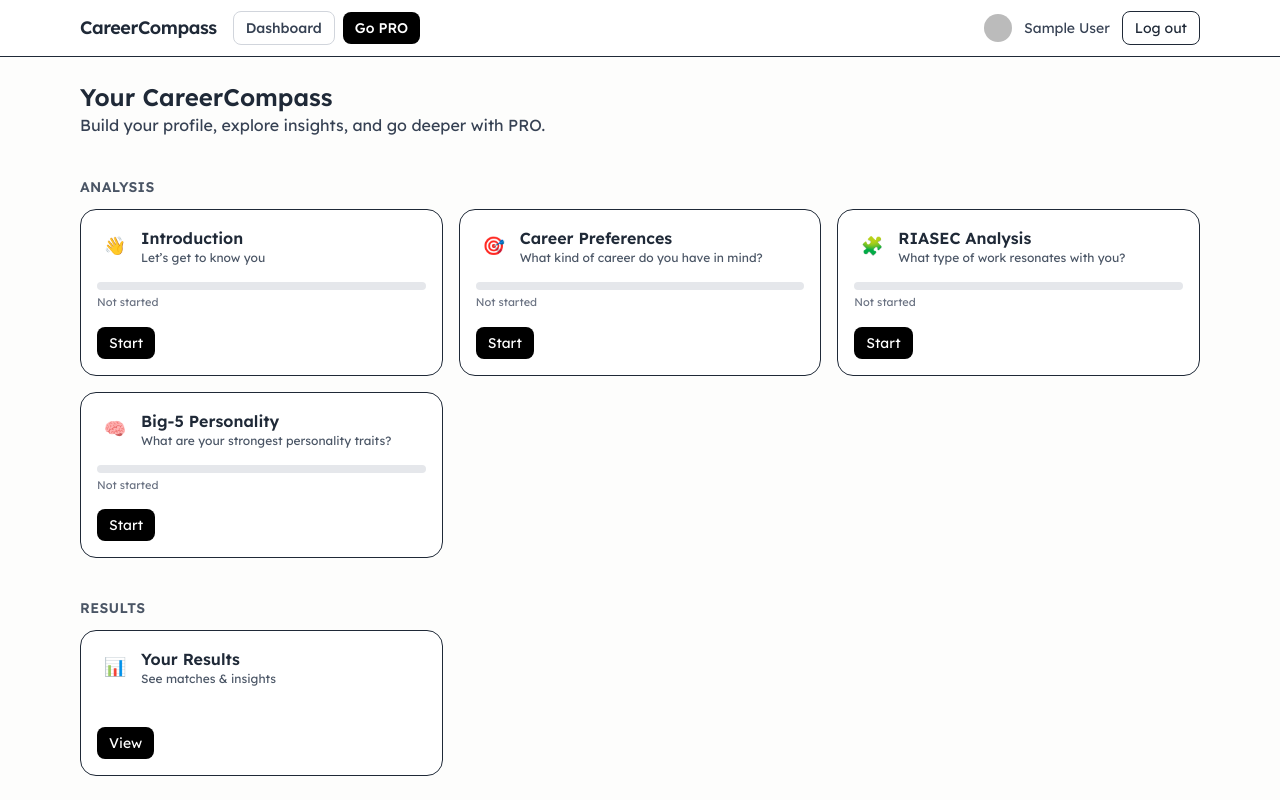
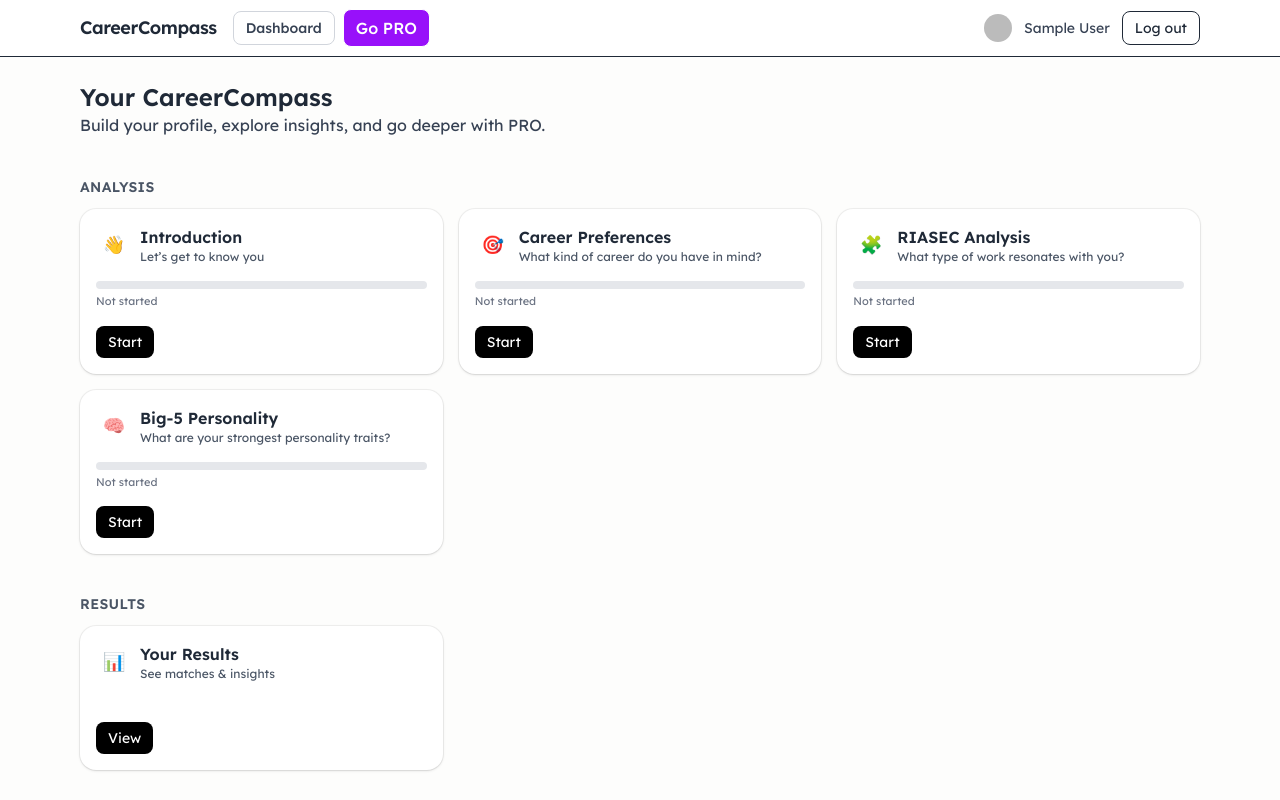
Before and after one commit to nero-tulip/career-compass, a Next.js app in the folder careerwise/: page /app in a window 1280 px wide. Shown: the top 800 px of the page. Built offline with nearby package versions, Linux system fonts and the light colour scheme; no server answers; the database is empty; sample sign-in values are in the browser's storage.

Commit message:
minor ui changes to dashboard buttons and borders

```diff
--- a/careerwise/src/app/app/layout.tsx
+++ b/careerwise/src/app/app/layout.tsx
@@ -33,7 +33,7 @@ export default function AppLayout({ children }: { children: ReactNode }) {
 
                 <Link
                   href="/app/pro"
-                  className="inline-flex items-center px-3 py-1.5 rounded-lg bg-black text-white text-sm font-medium hover:opacity-90 transition"
+                  className="inline-flex items-center px-3 py-1.5 rounded-lg bg-purple-600 text-white border font-medium hover:opacity-90 transition"
                 >
                   Go PRO
                 </Link>
--- a/careerwise/src/app/app/page.tsx
+++ b/careerwise/src/app/app/page.tsx
@@ -417,7 +417,7 @@ function ModuleCard(props: {
   } = props;
 
   return (
-    <div className="group relative rounded-2xl border p-4 bg-white flex flex-col justify-between transition-all hover:shadow-[var(--shadow-2)] hover:-translate-y-0.5">
+    <div className="group relative rounded-2xl p-4 bg-white flex flex-col justify-between transition-all shadow-sm ring-1 ring-black/5 hover:shadow-md hover:-translate-y-0.5">
       <div className="flex items-start justify-between gap-3">
         <div className="flex items-center gap-2">
           <div className="h-9 w-9 grid place-items-center text-lg">{icon ?? '🧭'}</div>
@@ -469,7 +469,7 @@ function ModuleCard(props: {
           <button
             onClick={props.onSecondary}
             disabled={busy}
-            className="px-3 py-1.5 rounded-lg cursor-pointer text-sm border border-gray-300 text-gray-700 hover:bg-gray-50"
+            className="px-3 py-1.5 rounded-lg cursor-pointer text-sm ring-1 ring-gray-200 text-gray-700 hover:bg-gray-50"
           >
             {props.secondaryLabel}
           </button>
@@ -482,7 +482,7 @@ function ModuleCard(props: {
           className="pointer-events-none absolute -top-2 left-1/2 -translate-x-1/2 -translate-y-full opacity-0 group-hover:opacity-100 transition
                      w-[min(92vw,28rem)]"
         >
-          <div className="rounded-xl border bg-white shadow-md p-3 text-xs text-gray-700">
+          <div className="rounded-xl bg-white shadow-md ring-1 ring-black/5 p-3 text-xs text-gray-700">
             {blurb}
           </div>
         </div>
```
